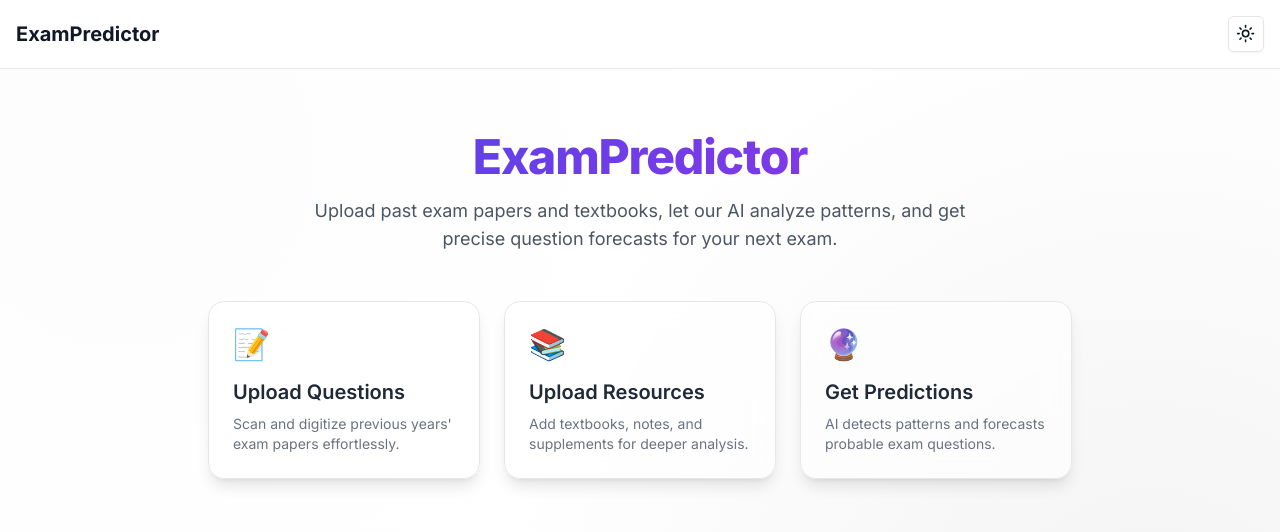
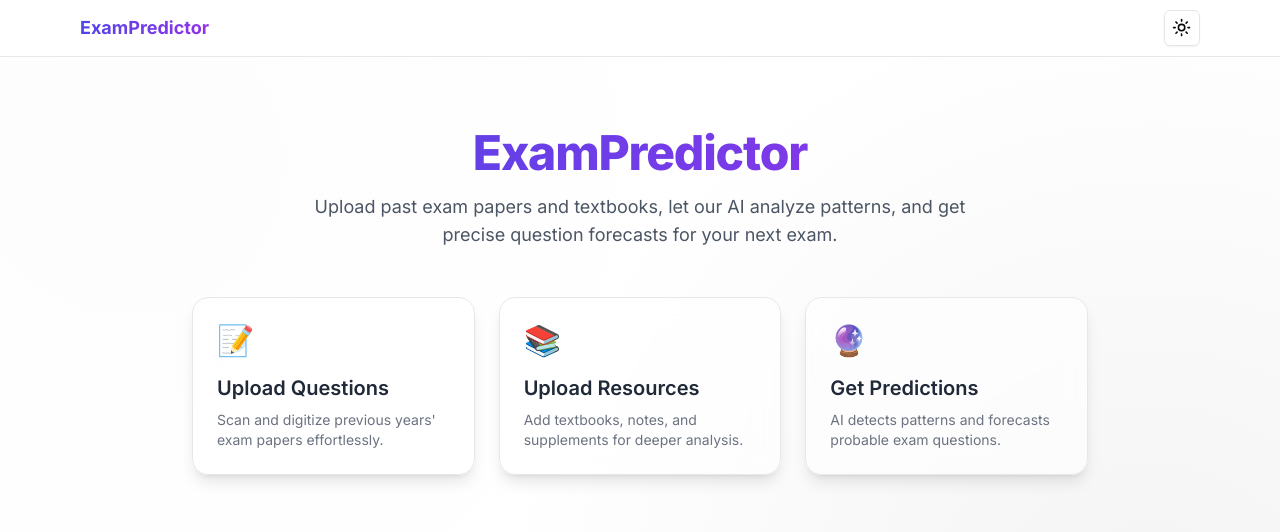
Before and after one commit to Rahat0764/QuestionPredictor, a Next.js app: page / in a window 1280 px wide. Shown: the top 532 px of the page. Built offline with nearby package versions, Linux system fonts and the light colour scheme.

Commit message:
Update layout.tsx

```diff
--- a/app/layout.tsx
+++ b/app/layout.tsx
@@ -14,14 +14,18 @@ export const metadata = {
 export default function RootLayout({ children }: { children: React.ReactNode }) {
   return (
     <html lang="en" suppressHydrationWarning>
-      <body className={`${inter.className} min-h-screen bg-white dark:bg-gray-900 text-gray-900 dark:text-gray-100`}>
+      <body className={`${inter.className} antialiased`}>
         <ThemeProvider attribute="class" defaultTheme="system" enableSystem>
-          <Toaster richColors closeButton />
-          <header className="border-b border-gray-200 dark:border-gray-700 p-4 flex justify-between items-center sticky top-0 bg-white/80 dark:bg-gray-900/80 backdrop-blur z-50">
-            <h1 className="text-xl font-bold">ExamPredictor</h1>
-            <ThemeToggle />
+          <Toaster richColors closeButton position="top-center" />
+          <header className="sticky top-0 z-50 border-b border-gray-200 dark:border-white/10 bg-white/70 dark:bg-gray-950/70 backdrop-blur-xl">
+            <div className="max-w-6xl mx-auto flex items-center justify-between h-14 px-4">
+              <h1 className="text-lg font-bold bg-gradient-to-r from-indigo-600 to-purple-600 dark:from-indigo-400 dark:to-purple-400 bg-clip-text text-transparent">
+                ExamPredictor
+              </h1>
+              <ThemeToggle />
+            </div>
           </header>
-          <main className="container mx-auto max-w-4xl p-4">
+          <main className="max-w-6xl mx-auto p-4 pt-6">
             {children}
           </main>
         </ThemeProvider>
```
